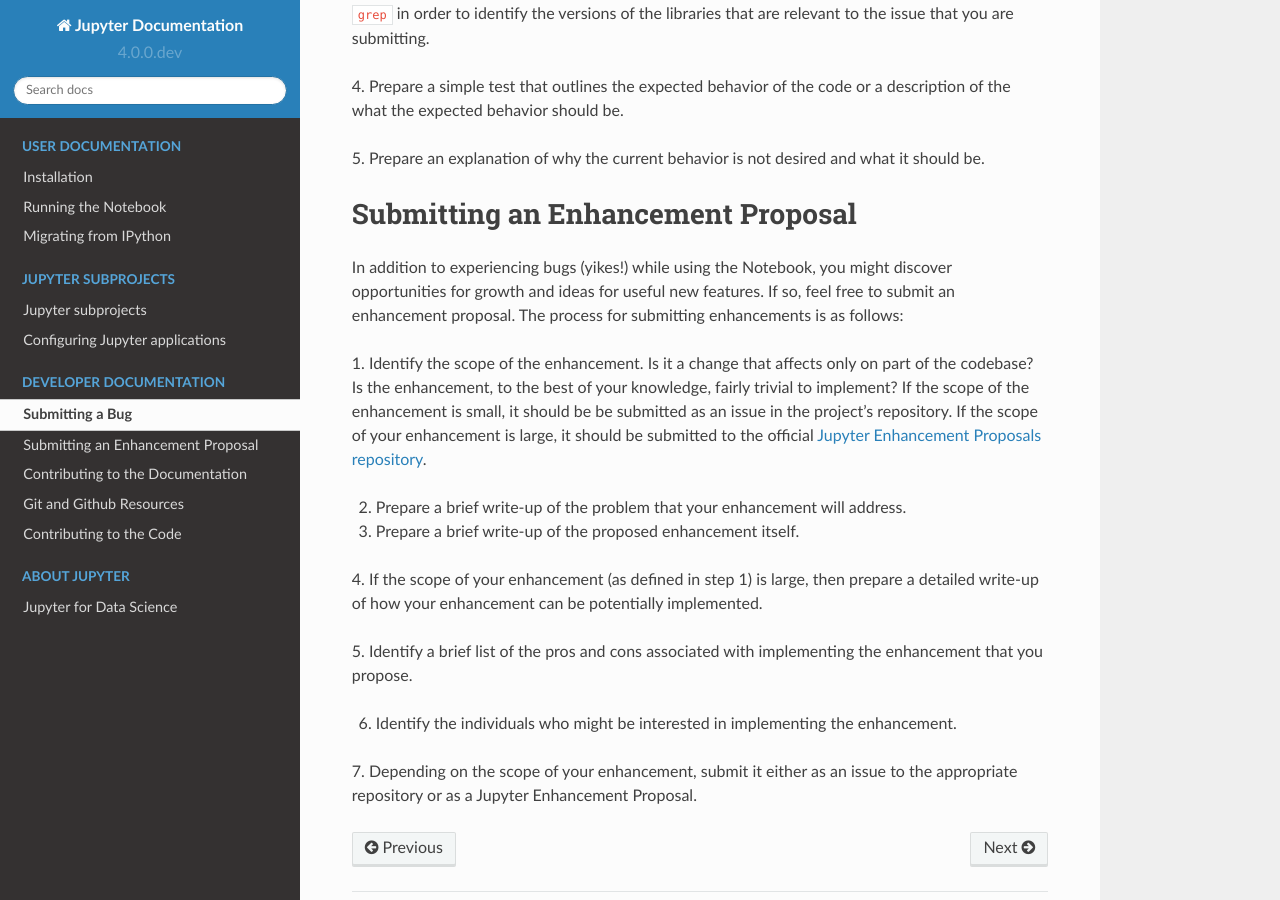
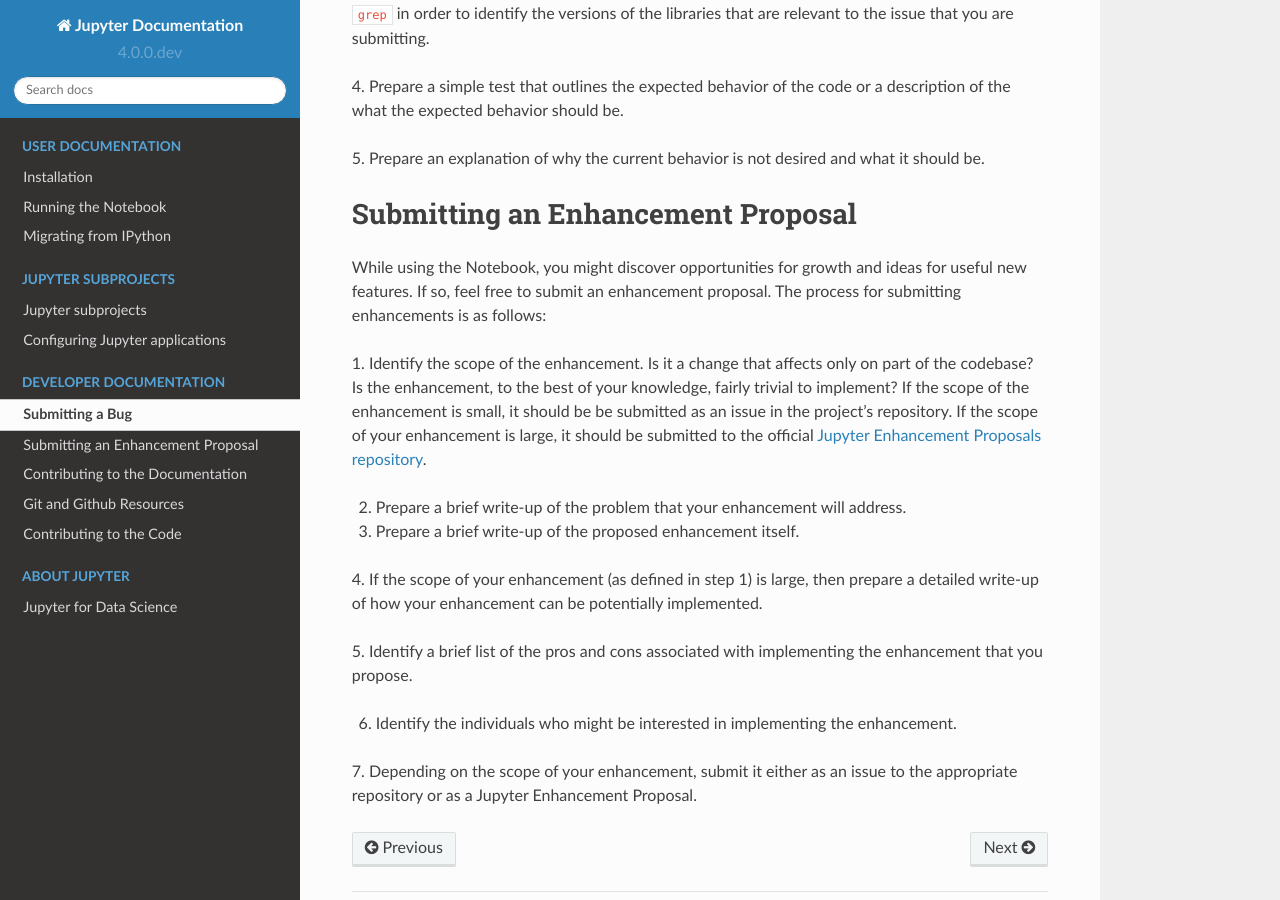
Before and after one commit to jupyter/jupyter, a Sphinx documentation site: the page built from docs/source/contrib_guide_bugs_enh.rst, in a window 1280 px wide and 900 px high, scrolled down 496 px. Built offline with Sphinx 7.4.7 and the Read the Docs theme 2.0.0, drawn with Linux system fonts in a browser that asks for light colours; pages that are not in the unit, such as notebooks, are missing from menus.

Commit message:
Updated wording in contribution docs

```diff
--- a/docs/source/contrib_guide_bugs_enh.rst
+++ b/docs/source/contrib_guide_bugs_enh.rst
@@ -29,10 +29,9 @@
 ==================================
 Submitting an Enhancement Proposal
 ==================================
-In addition to experiencing bugs (yikes!) while using the Notebook, you
-might discover opportunities for growth and ideas for useful new features.
-If so, feel free to submit an enhancement proposal. The process for submitting
-enhancements is as follows:
+While using the Notebook, you might discover opportunities for growth and ideas
+for useful new features. If so, feel free to submit an enhancement proposal.
+The process for submitting enhancements is as follows:
 
 1. Identify the scope of the enhancement. Is it a change that affects only on
 part of the codebase? Is the enhancement, to the best of your knowledge, fairly
```
